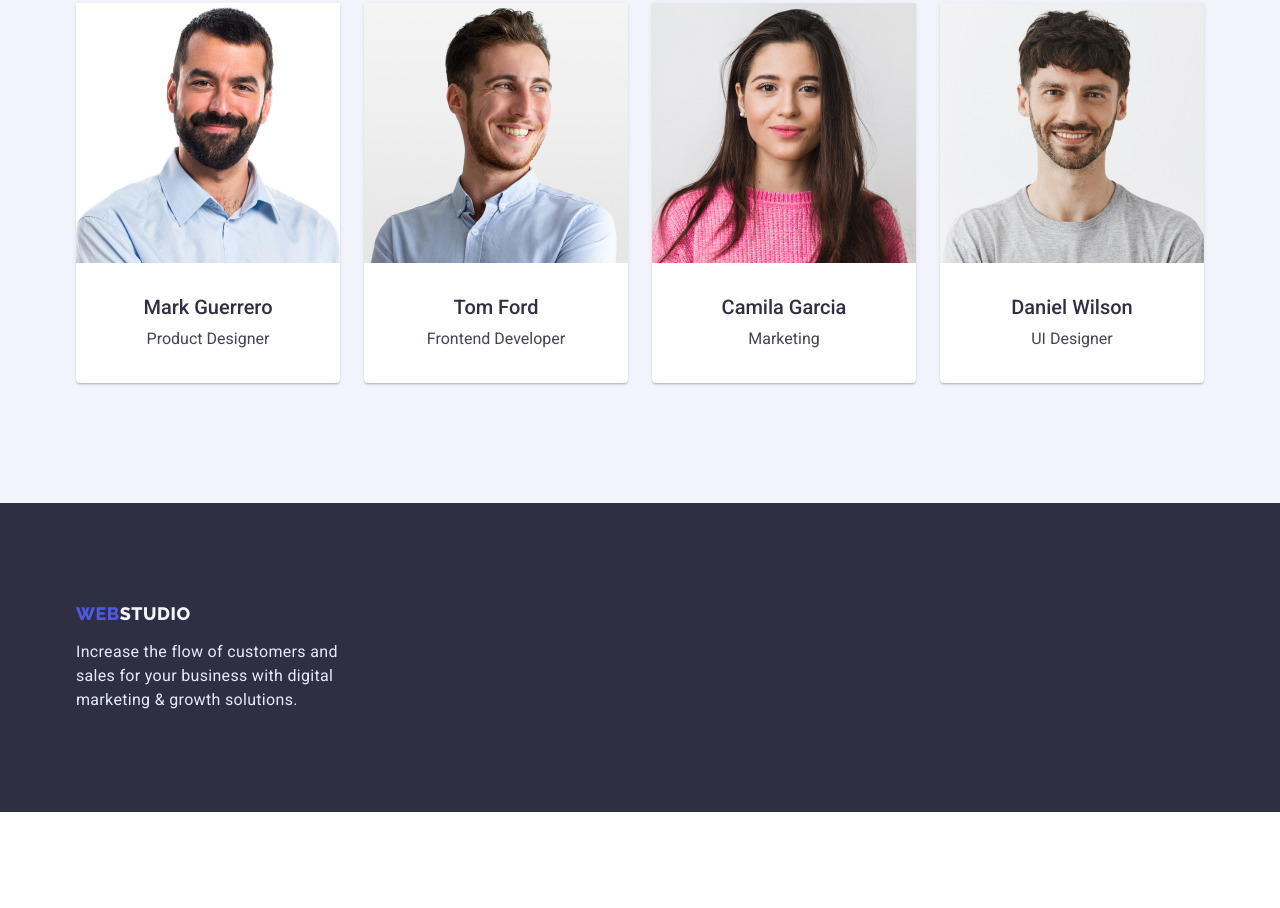
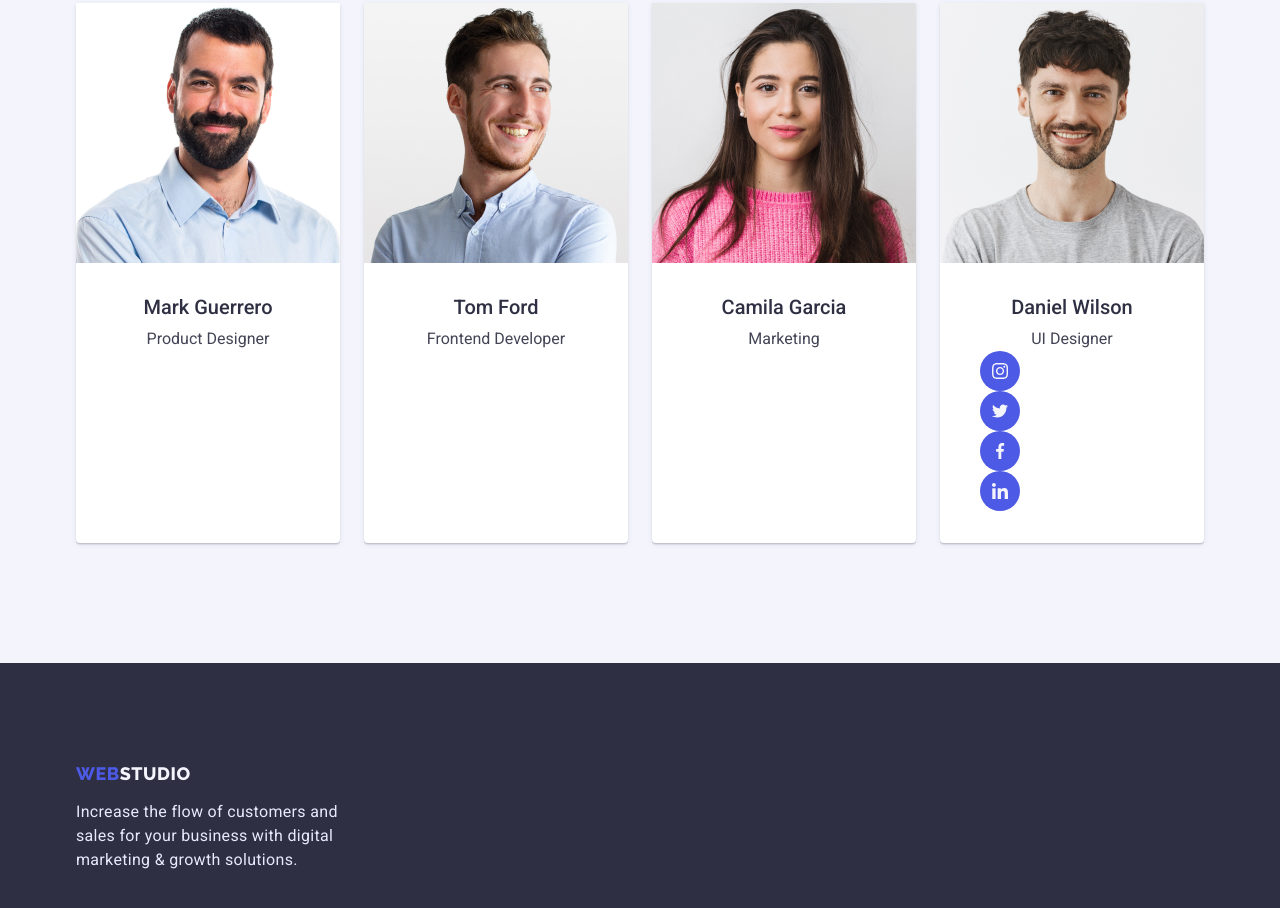
Before and after one commit to Nazariy90/goit-markup-hw-03, a plain HTML site: page index.html in a window 1280 px wide. Shown: the part 1778-2686 px from the top of the page. Before the commit the page ends 2590 px from the top, so only its background shows below. Drawn offline with nearby package versions, Linux system fonts and the light colour scheme.

Commit message:
add change

```diff
--- a/css/styles.css
+++ b/css/styles.css
@@ -10,6 +10,7 @@ p {
 ul {
     margin-top: 0;
     margin-bottom: 0;
+    list-style: none;
 }
 
 img {
@@ -52,7 +53,7 @@ body {
 .future-list {
     display: flex;
     gap: 24px;
-    list-style: none;
+
     padding: 0;
 }
 
@@ -63,8 +64,32 @@ body {
     column-gap: 24px;
     row-gap: 48px;
 
-    list-style: none;
+
     padding: 0;
+}
+
+.project-box {
+    background-color: var(--white-fon);
+    padding-top: 32px;
+    padding-bottom: 32px;
+    border: 1px solid var(--color-E7E9FC);
+    border-top: none;
+    padding-left: 16px;
+
+}
+
+.project-title {
+    margin-bottom: 8px;
+    color: var(--nav-text-color);
+    font-weight: 500;
+    font-size: 20px;
+    line-height: 1.2;
+}
+
+
+.project-item:hover,
+.project-item:focus {
+    box-shadow: 0px 1px 6px rgba(46, 47, 66, 0.08), 0px 1px 1px rgba(46, 47, 66, 0.16), 0px 2px 1px rgba(46, 47, 66, 0.08);
 }
 
 .list-button {
@@ -72,8 +97,10 @@ body {
     justify-content: center;
     gap: 24px;
     margin-bottom: 72px;
-    list-style: none;
+
     padding: 0;
+
+
 
 }
 
@@ -99,14 +126,7 @@ body {
 }
 
 
-.project-box {
-    background-color: var(--white-fon);
-    padding-top: 32px;
-    padding-bottom: 32px;
-    border: 1px solid var(--color-E7E9FC);
-    border-top: none;
-    padding-left: 16px;
-}
+
 
 
 a:link {
@@ -132,7 +152,7 @@ a:link {
 }
 
 .list-header {
-    list-style: none;
+
     display: flex;
     align-items: center;
     padding-left: 0;
@@ -152,7 +172,7 @@ address {
 
 
 .list-header-contact {
-    list-style: none;
+
     display: flex;
     align-items: center;
     padding: 0;
@@ -327,14 +347,14 @@ address {
 .services-list {
     display: flex;
     gap: 24px;
-    list-style: none;
+
     padding: 0;
 }
 
 .team-list {
     display: flex;
     gap: 24px;
-    list-style: none;
+
     padding: 0;
 
 }
@@ -351,13 +371,7 @@ address {
     color: var(--nav-text-color);
 }
 
-.project-title {
-    margin-bottom: 8px;
-    color: var(--nav-text-color);
-    font-weight: 500;
-    font-size: 20px;
-    line-height: 1.2;
-}
+
 
 
 .button {
@@ -376,12 +390,16 @@ address {
     line-height: 1.5;
     letter-spacing: 0.04em;
     cursor: pointer;
+
+
+
 }
 
 .button:hover,
 .button:focus {
     background-color: var(--color-404BBF);
     color: var(--white-fon);
+    box-shadow: 0px 3px 1px rgba(0, 0, 0, 0.1), 0px 2px 1px rgba(0, 0, 0, 0.08), 0px 2px 2px rgba(0, 0, 0, 0.12);
 
 }
 
@@ -407,3 +425,13 @@ address {
 .button.primary:focus {
     background-color: var(--color-404BBF);
 }
+
+.social-list-link {
+    display: flex;
+    justify-content: center;
+    align-items: center;
+    width: 40px;
+    height: 40px;
+    border-radius: 50%;
+    background-color: var(--blu-color);
+}
--- a/index.html
+++ b/index.html
@@ -161,6 +161,43 @@
               <div class="team-box">
                 <h3 class="team-title">Daniel Wilson</h3>
                 <p class="team-position">UI Designer</p>
+
+                <ul class="social-list">
+                  <li class="social-list-item">
+                    <a href="" class="social-list-link">
+                      <svg class="social-list-icon" wight="16" height="16">
+                        <use
+                          href="./images/icons.svg.svg#icon-instagram-1"
+                        ></use>
+                      </svg>
+                    </a>
+                  </li>
+                  <li class="social-list-item">
+                    <a href="" class="social-list-link">
+                      <svg class="social-list-icon" wight="16" height="16">
+                        <use href="./images/icons.svg.svg#icon-twitter-1"></use>
+                      </svg>
+                    </a>
+                  </li>
+                  <li class="social-list-item">
+                    <a href="" class="social-list-link">
+                      <svg class="social-list-icon" wight="16" height="16">
+                        <use
+                          href="./images/icons.svg.svg#icon-facebook-1"
+                        ></use>
+                      </svg>
+                    </a>
+                  </li>
+                  <li class="social-list-item">
+                    <a href="" class="social-list-link">
+                      <svg class="social-list-icon" wight="16" height="16">
+                        <use
+                          href="./images/icons.svg.svg#icon-linkedin-1"
+                        ></use>
+                      </svg>
+                    </a>
+                  </li>
+                </ul>
               </div>
             </li>
           </ul>
```
